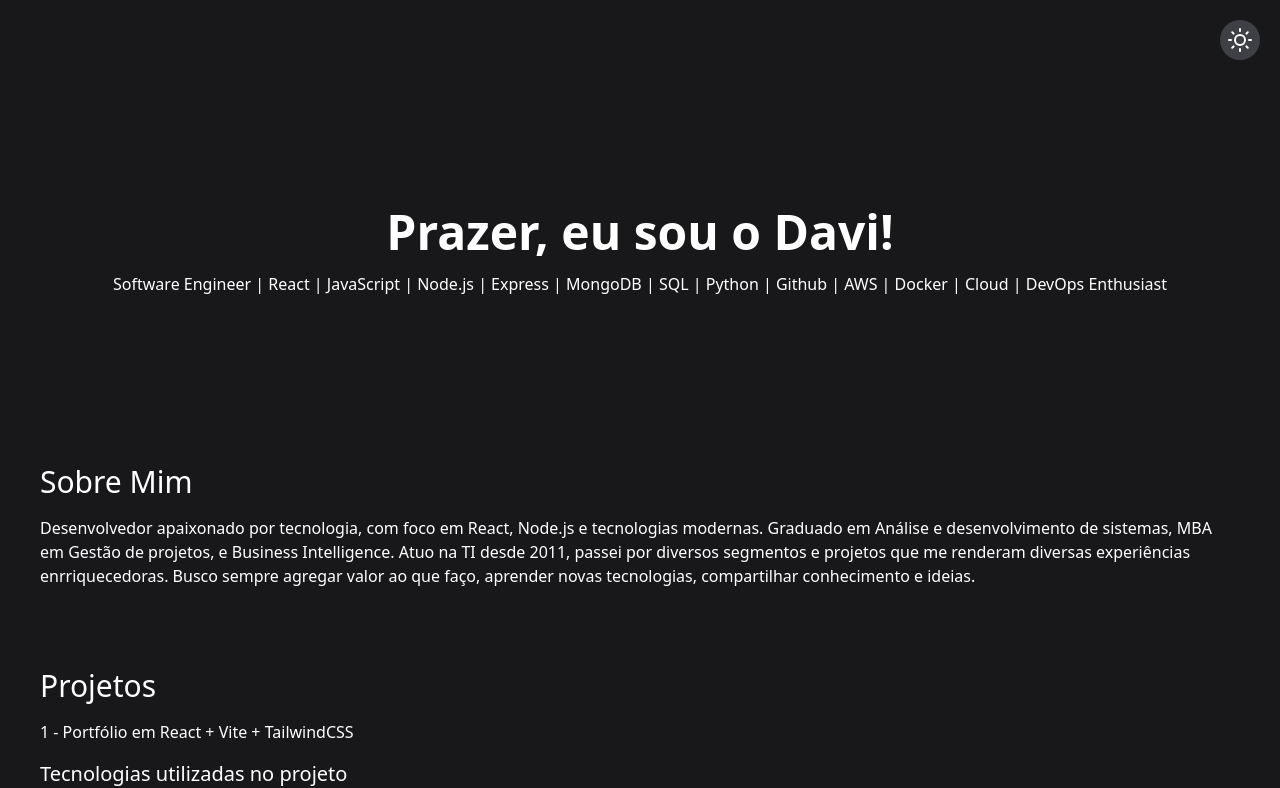
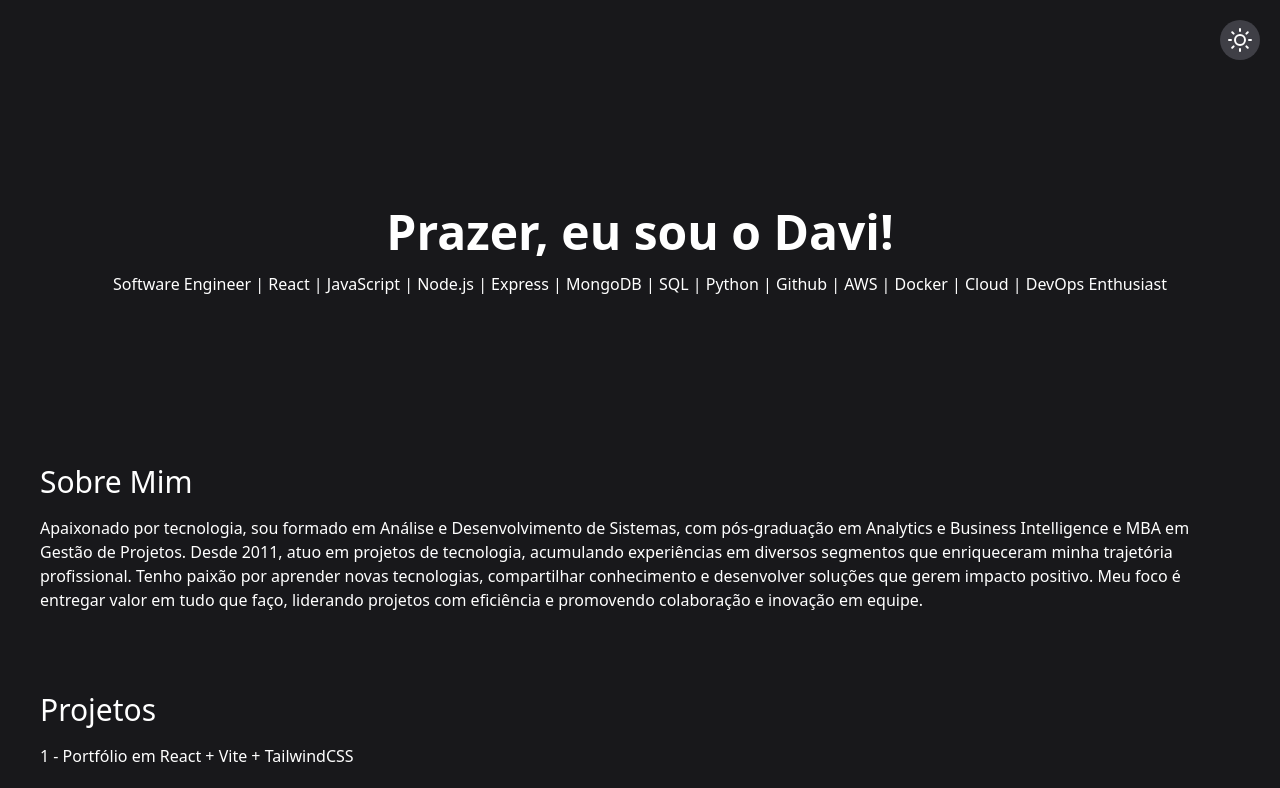
Before and after one commit to daviamarall/react-portfolio, a React (Vite) app: page / in a window 1280 px wide. Shown: the top 788 px of the page. Built offline with nearby package versions, Linux system fonts and the light colour scheme.

Commit message:
update sobre

```diff
--- a/src/pages/About.jsx
+++ b/src/pages/About.jsx
@@ -2,7 +2,16 @@ function About() {
   return (
     <section className="p-10">
       <h2 className="text-3xl mb-4">Sobre Mim</h2>
-      <p>Desenvolvedor apaixonado por tecnologia, com foco em React, Node.js e tecnologias modernas. Graduado em Análise e desenvolvimento de sistemas, MBA em Gestão de projetos, e Business Intelligence. Atuo na TI desde 2011, passei por diversos segmentos e projetos que me renderam diversas experiências enrriquecedoras. Busco sempre agregar valor ao que faço, aprender novas tecnologias, compartilhar conhecimento e ideias.</p>
+      <p>
+        Apaixonado por tecnologia, sou formado em Análise e Desenvolvimento de
+        Sistemas, com pós-graduação em Analytics e Business Intelligence e MBA
+        em Gestão de Projetos. Desde 2011, atuo em projetos de tecnologia,
+        acumulando experiências em diversos segmentos que enriqueceram minha
+        trajetória profissional. Tenho paixão por aprender novas tecnologias,
+        compartilhar conhecimento e desenvolver soluções que gerem impacto
+        positivo. Meu foco é entregar valor em tudo que faço, liderando projetos
+        com eficiência e promovendo colaboração e inovação em equipe.
+      </p>
     </section>
   );
 }
```
